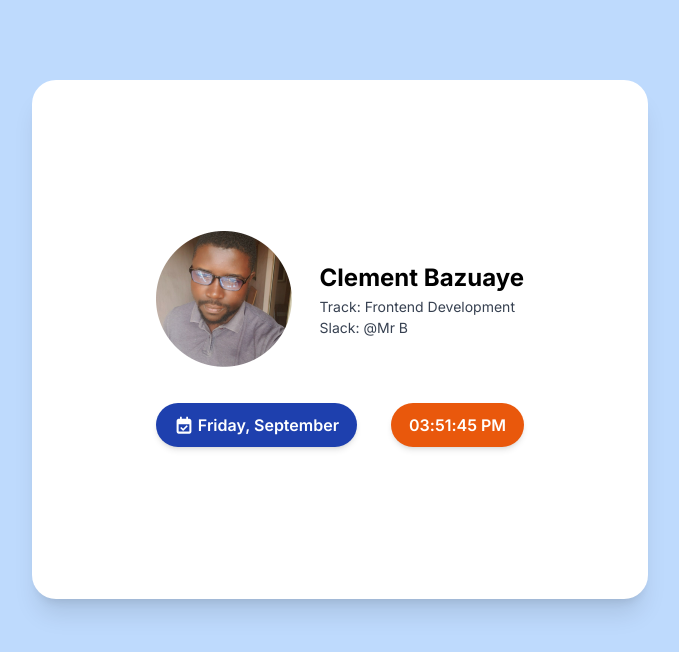
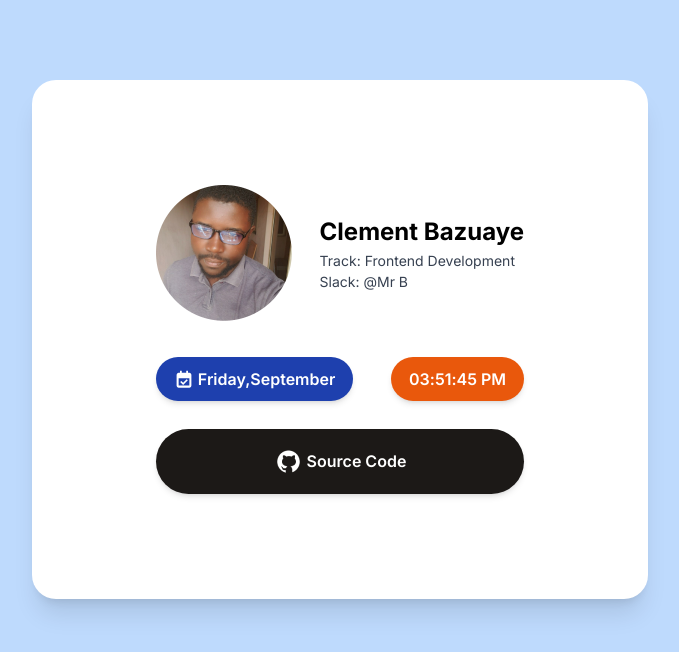
Before and after one commit to dev-bazz/portfolio-hng, a website: page index.html in a window 1280 px wide. Shown: the whole page, without its empty margins (300-979 px from the left). Drawn offline with Linux system fonts and the light colour scheme.

Commit message:
feat: Github source link and Time

```diff
--- a/index.html
+++ b/index.html
@@ -43,6 +43,13 @@
 						<p class="time">00:00</p>
 					</div>
 				</div>
+				<div class="github button3">
+					<img
+						src="./assets/github.png"
+						alt=""
+						srcset="" />
+					<a href="https://github.com/dev-bazz/portfolio-hng">Source Code</a>
+				</div>
 			</div>
 		</main>
 	</body>
--- a/sass/style.scss
+++ b/sass/style.scss
@@ -13,6 +13,7 @@
 	font-weight: 600;
 	gap: px-to-rem(4px);
 	box-shadow: $mini-card-shadow;
+	user-select: none;
 }
 body {
 	font-family: $font-family;
@@ -44,6 +45,7 @@ body {
 		align-items: center;
 		gap: px-to-rem(28px);
 		flex-wrap: wrap;
+		user-select: none;
 
 		@include custom-media-query("mobile", 432px) {
 			flex-direction: column;
@@ -74,6 +76,19 @@ body {
 			@include button("orange");
 		}
 	}
+	.button3 {
+		@include button("black");
+		justify-content: center;
+		align-items: center;
+		padding-block: px-to-rem(18px);
+		margin-top: px-to-rem(28px);
+		&:hover {
+			cursor: pointer;
+		}
+		a {
+			color: map-get($colors, "white");
+		}
+	}
 }
 
 /* Width and height of the scroll bar track */
--- a/ts/index.ts
+++ b/ts/index.ts
@@ -1,4 +1,4 @@
-import { car, domQuantity, fish } from "./types";
+import { domQuantity } from "./types";
 
 document.addEventListener("DOMContentLoaded", () => {
 	const dayOfTheWeek = getDomElement("one", ".day") as HTMLParagraphElement;
@@ -12,7 +12,7 @@ document.addEventListener("DOMContentLoaded", () => {
 	// -----
 	const fullDate = formatter.split(" ");
 	console.log(fullDate[2]);
-	dayOfTheWeek.textContent = `${fullDate[2]}, ${fullDate[0]}`;
+	dayOfTheWeek.textContent = `${fullDate[2]},${fullDate[0]}`;
 
 	setInterval(getCurrentTime, 1000);
 });
@@ -42,5 +42,4 @@ function getCurrentTime() {
 	time.textContent = formattedTime;
 
 	console.log(formattedTime);
-	return formattedTime;
 }
--- a/ts/js/index.js
+++ b/ts/js/index.js
@@ -9,7 +9,7 @@ document.addEventListener("DOMContentLoaded", () => {
     // -----
     const fullDate = formatter.split(" ");
     console.log(fullDate[2]);
-    dayOfTheWeek.textContent = `${fullDate[2]}, ${fullDate[0]}`;
+    dayOfTheWeek.textContent = `${fullDate[2]},${fullDate[0]}`;
     setInterval(getCurrentTime, 1000);
 });
 function getDomElement(quantity, domItem) {
@@ -34,6 +34,5 @@ function getCurrentTime() {
     const time = getDomElement("one", ".time");
     time.textContent = formattedTime;
     console.log(formattedTime);
-    return formattedTime;
 }
 export {};
```
Also changed, not shown: sass/css/style.css, 1 other file.
